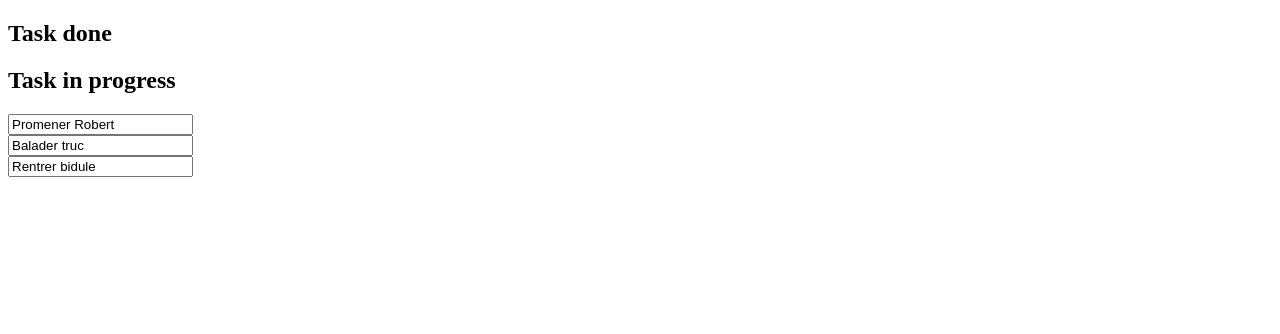
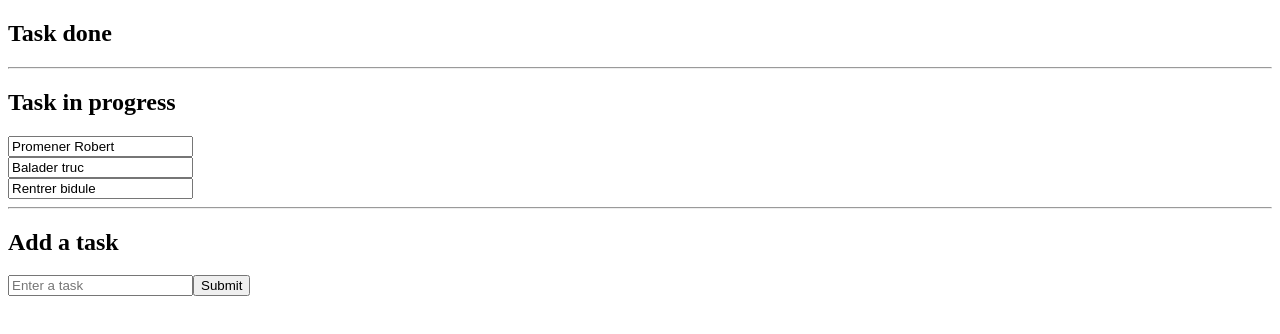
Before and after one commit to Alexandre-Vernet/ToutouList-Angular, an Angular app: page / in a window 1280 px wide. Shown: the top 334 px of the page. Built offline with nearby package versions, Linux system fonts and the light colour scheme.

Commit message:
Add a task to list

```diff
--- a/src/app/list/list.component.html
+++ b/src/app/list/list.component.html
@@ -3,17 +3,26 @@
   <h2>Task done</h2>
   <div *ngFor="let task of tasks">
     <div *ngIf="!task.isCurrent">
-      <input type="text" value="{{task.value}}" (click)="taskDone(task.id)">
+      <input type="text" value="{{task.value}}" (click)="taskState(task.id)">
     </div>
   </div>
 </div>
 
+<hr>
 <!-- Task in progress -->
 <h2>Task in progress</h2>
 <div class="taskInProgress">
   <div *ngFor="let task of tasks">
     <div *ngIf="task.isCurrent">
-      <input type="text" value="{{task.value}}" (click)="taskDone(task.id)">
+      <input type="text" value="{{task.value}}" (click)="taskState(task.id)">
     </div>
   </div>
 </div>
+
+<hr>
+<!-- Add a task -->
+<div>
+  <h2>Add a task</h2>
+  <input type="text" #task placeholder="Enter a task">
+  <button (click)="addTask(5, task.value, true)">Submit</button>
+</div>
--- a/src/app/list/list.component.ts
+++ b/src/app/list/list.component.ts
@@ -13,6 +13,7 @@ export class ListComponent implements OnInit {
   ngOnInit() {
   }
 
+  // list of tasks
   tasks: { id: number, value: String, isCurrent: boolean }[] = [
     {
       id: 0,
@@ -31,8 +32,22 @@ export class ListComponent implements OnInit {
     }
   ];
 
-  taskDone = (id: number): void => {
+  // Complete or restore a task
+  taskState = (id: number): void => {
     this.tasks[id].isCurrent = !this.tasks[id].isCurrent;
   };
 
+  // Add a task
+  addTask = (id: number, value: String, isCurrent: boolean) => {
+    // Get task
+    let task = {
+      id: id,
+      value: value,
+      isCurrent: isCurrent
+    };
+
+    // Add task to array
+    this.tasks.push(task);
+  };
+
 }
```
